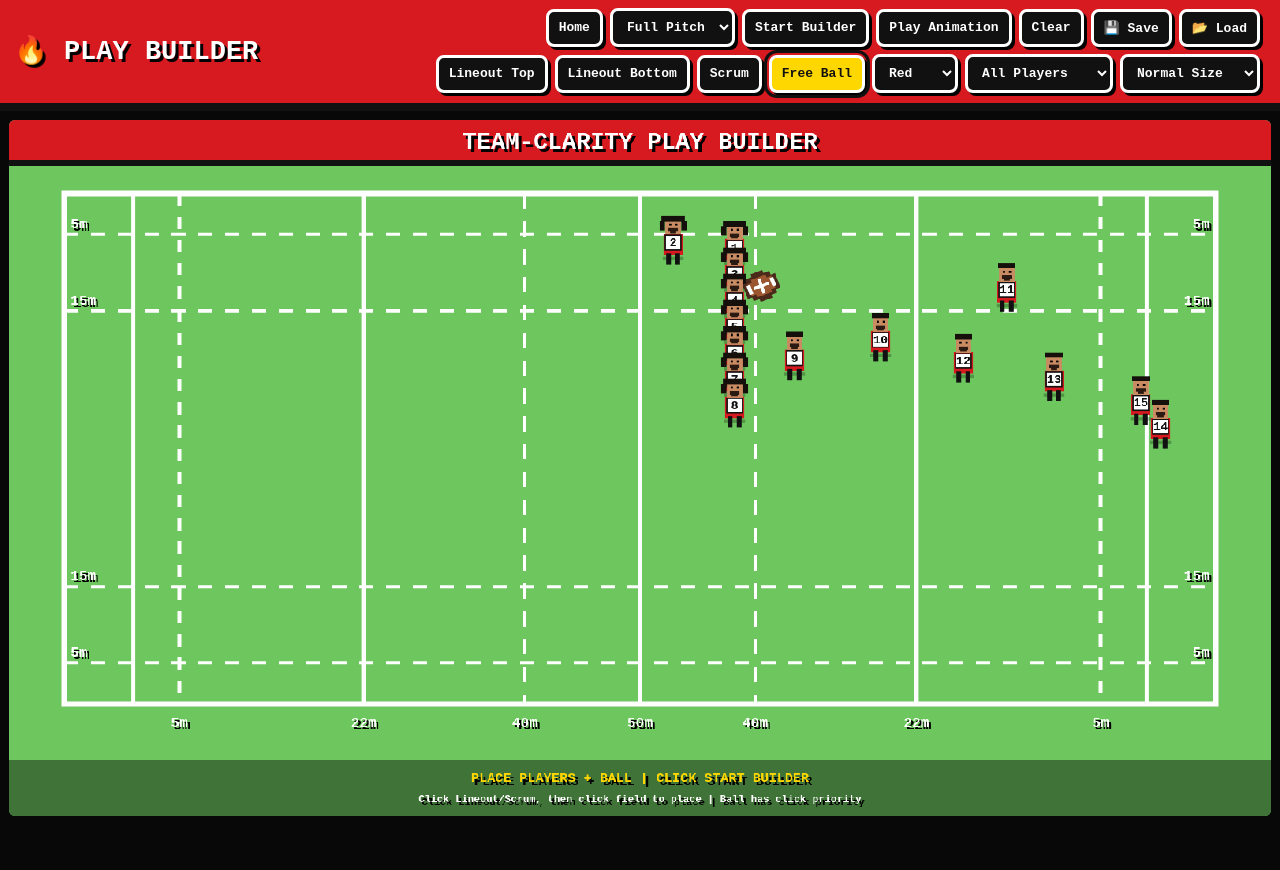
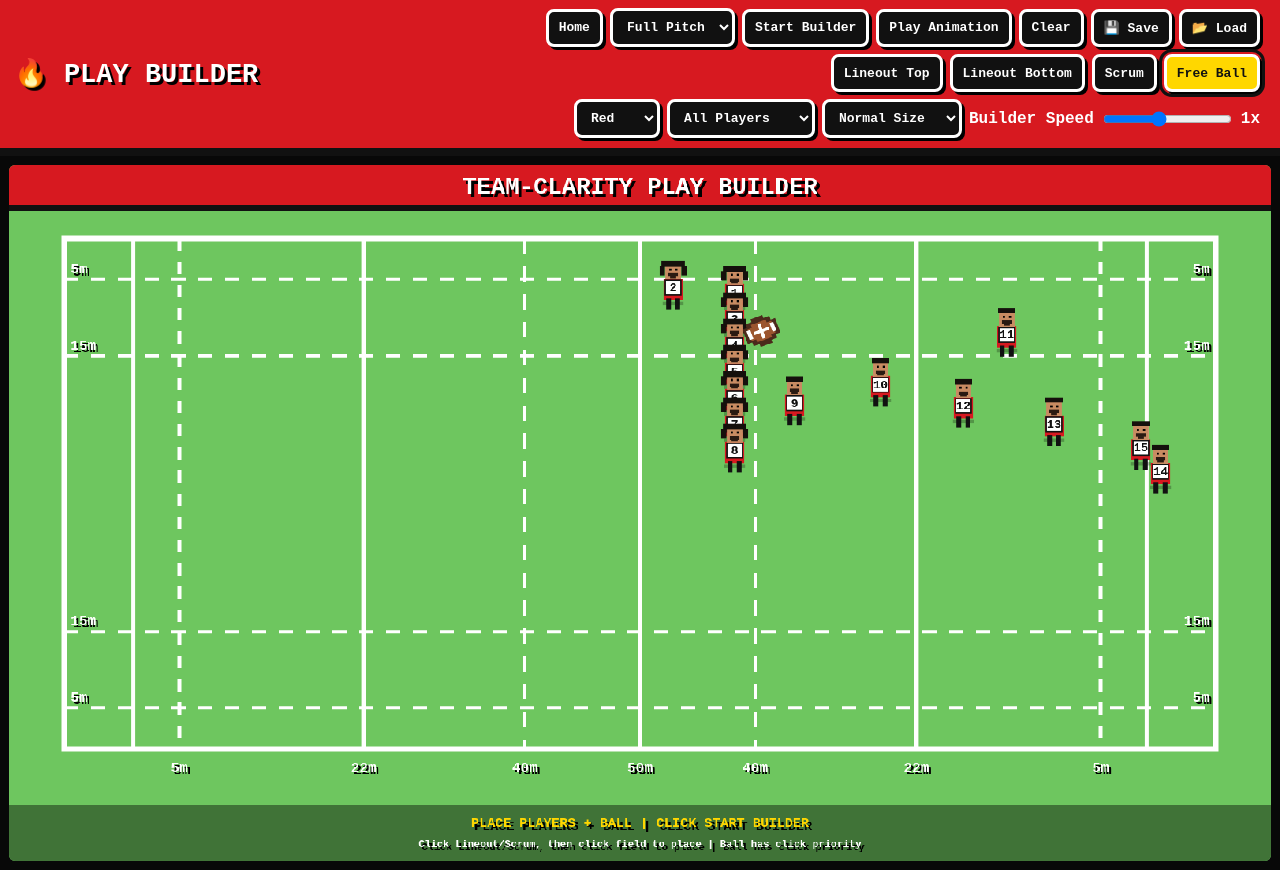
Before and after one commit to abandingridwedding-maker/allumer-le-feu, a website: page playbuilder.html in a window 1280 px wide. Before the commit the page ends 825 px from the top, so only its background shows below. Drawn offline with nearby package versions, Linux system fonts and the light colour scheme.

Commit message:
Update playbuilder.html

```diff
--- a/playbuilder.html
+++ b/playbuilder.html
@@ -20,7 +20,6 @@
           <option value="half">Half Pitch</option>
           <option value="lineout">Lineout</option>
         </select>
-
         <button id="builderMainBtn">Start Builder</button>
         <button id="playAnimationBtn">Play Animation</button>
         <button id="clearStepsBtn">Clear</button>
@@ -54,6 +53,12 @@
           <option value="medium">2/3 Size</option>
           <option value="small">Small Circle</option>
         </select>
+
+        <label class="speedLabel">
+          Builder Speed
+          <input id="builderSpeed" type="range" min="0.25" max="2" step="0.25" value="1" />
+          <span id="builderSpeedValue">1x</span>
+        </label>
       </div>
     </div>
   </div>
```
